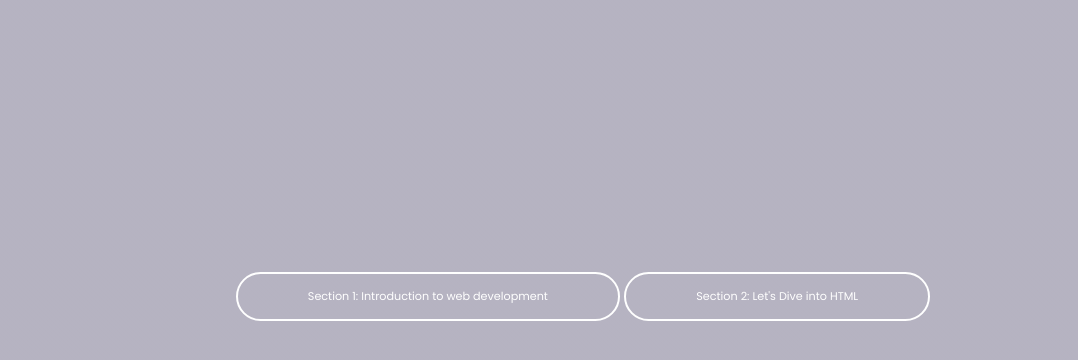
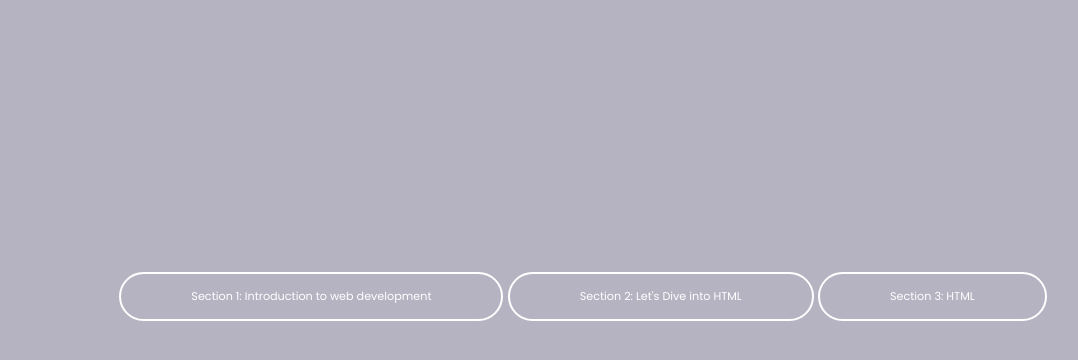
Before and after one commit to jmtechinstitute/FSWD-B-11-, a plain HTML site: page fswd.html in a window 1280 px wide. Shown: the part 114-474 px from the top of the page, without its empty margins (57-1135 px from the left). Drawn offline with Linux system fonts and the light colour scheme.

Commit message:
Update fswd.html

```diff
--- a/fswd.html
+++ b/fswd.html
@@ -43,8 +43,8 @@
         <div class="contect2">
             <a href="section1.html">Section 1: Introduction to web development</a>
             <a href="section2.html">Section 2: Let's Dive into HTML</a>
-            <!-- <a href="section3.html">Section 3: HTML</a>
-            <a href="section4.html">Section 4: CSS</a>
+            <a href="section3.html">Section 3: HTML</a>
+           <!--  <a href="section4.html">Section 4: CSS</a>
             <a href="section5.html">Section 5: Upgrading Portfolio Page</a>
             <a href="section6.html">Section 6: Master Flex with a Project</a>
             <a href="section13.html">Section 13: Java Script -->
```
